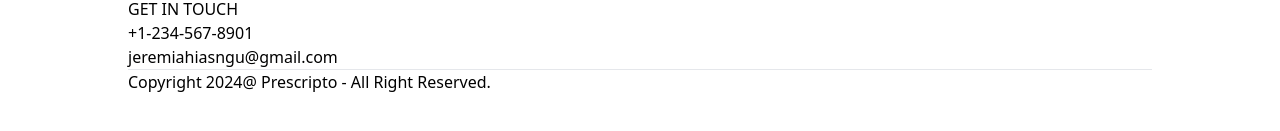
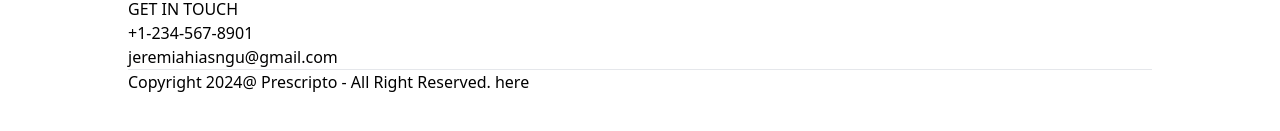
Before and after one commit to Adeoye-J/Prescripto, a React (Vite) app in the folder frontend/: page /appointment/1 in a window 1280 px wide. Shown: the part 331-462 px from the top of the page. Built offline with nearby package versions, Linux system fonts and the light colour scheme.

Commit message:
Auto commit at 12/17/2024, 9:08:00 PM

```diff
--- a/frontend/src/components/Footer.jsx
+++ b/frontend/src/components/Footer.jsx
@@ -31,7 +31,7 @@
 
             <div className="">
                 <hr />
-                <p>Copyright 2024@ Prescripto - All Right Reserved.</p>
+                <p>Copyright 2024@ Prescripto - All Right Reserved. here </p>
             </div>
         </div>
     )
```
